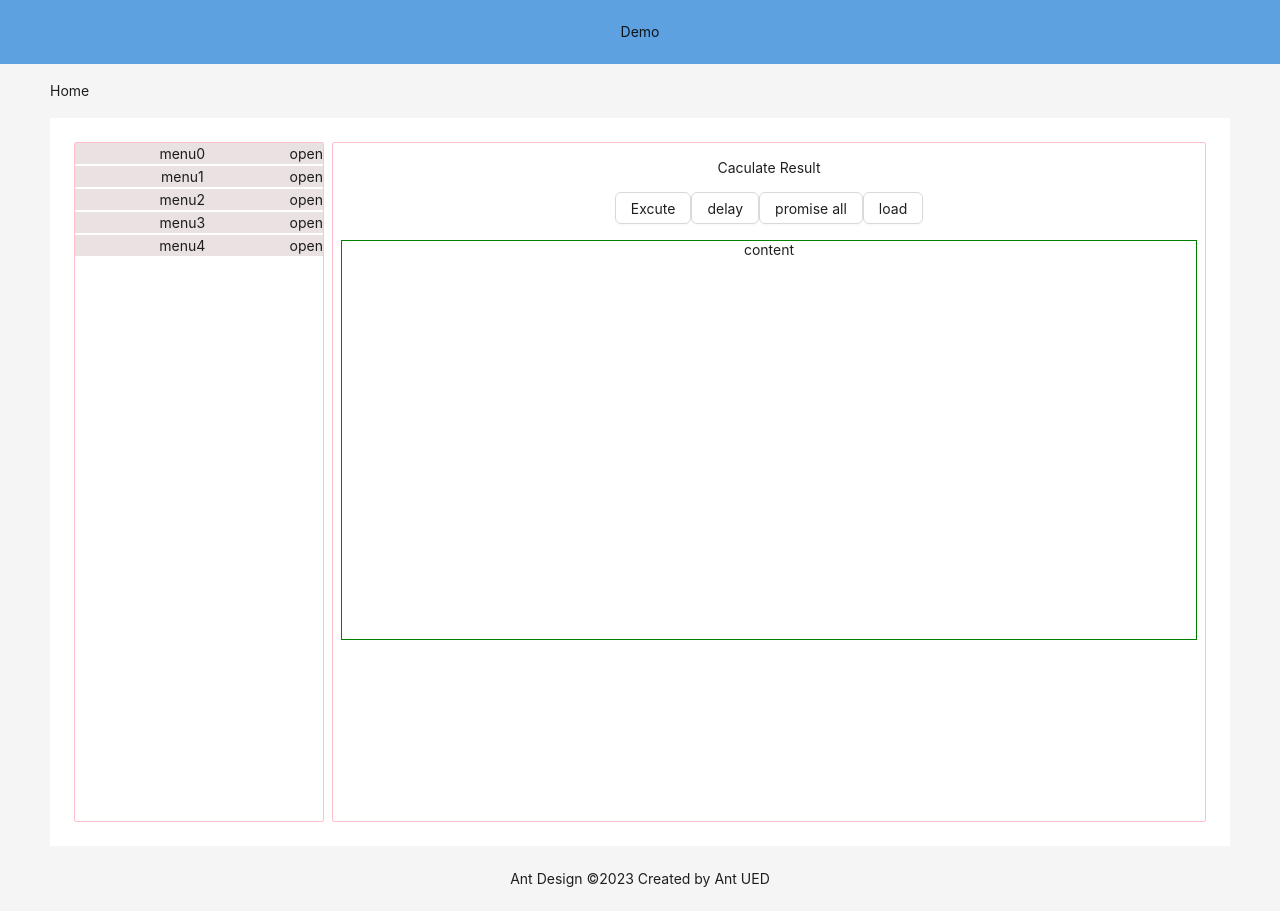
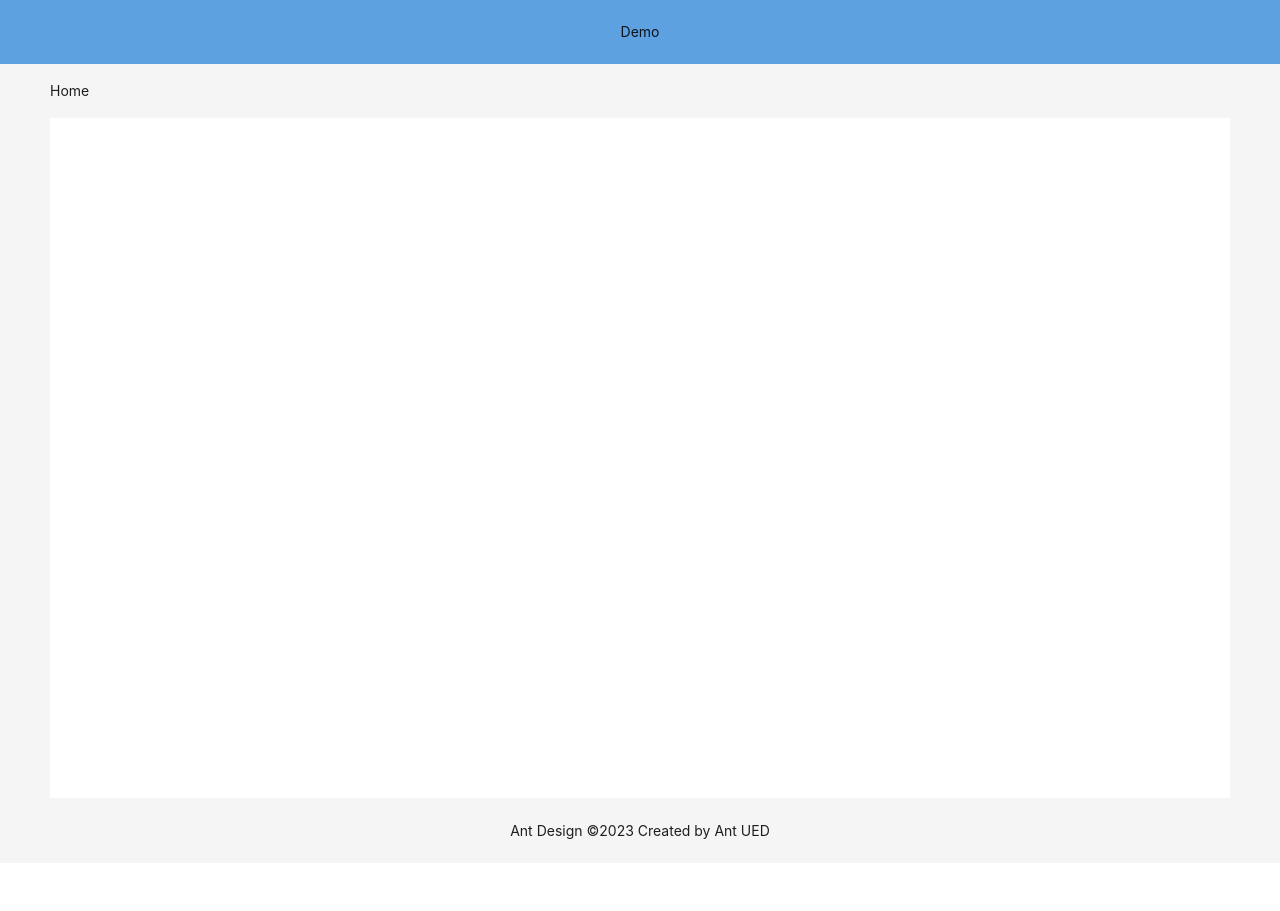
Before and after one commit to TianpJia/react-build-up, a React (Create React App) app: page / in a window 1280 px wide. After the commit the page ends 863 px from the top, so only its background shows below. Built offline with nearby package versions, Linux system fonts and the light colour scheme.

Commit message:
调整结构

```diff
--- a/public/index.html
+++ b/public/index.html
@@ -24,7 +24,7 @@
       work correctly both with client-side routing and a non-root public URL.
       Learn how to configure a non-root public URL by running `npm run build`.
     -->
-    <title>React App</title>
+    <title>React Build Up</title>
   </head>
   <body>
     <noscript>You need to enable JavaScript to run this app.</noscript>
--- a/src/Content/index.tsx
+++ b/src/layout/component/Content/index.tsx
@@ -6,7 +6,7 @@ const MyContent: React.FC = () => {
 
   return (
     <div>
-        <MenuDemo />
+        {/* <MenuDemo /> */}
     </div>
   );
 };
--- a/src/layout/index.tsx
+++ b/src/layout/index.tsx
@@ -1,7 +1,7 @@
 import React from 'react';
 import { Breadcrumb, Layout, theme } from 'antd';
 import './index.css'
-import MyContent from '../Content';
+import MyContent from './component/Content';
 
 const { Header, Content, Footer } = Layout;
 
```
Also changed, not shown: src/layout/component/Content/component/Caculate/index.tsx (renamed from src/Content/component/Caculate/index.tsx), src/layout/component/Content/component/menuDemo/index.css (renamed from src/Content/component/menuDemo/index.css), src/layout/component/Content/component/menuDemo/index.tsx (renamed from src/Content/component/menuDemo/index.tsx), 1 other file (tests, documents, lock files or other folders).
